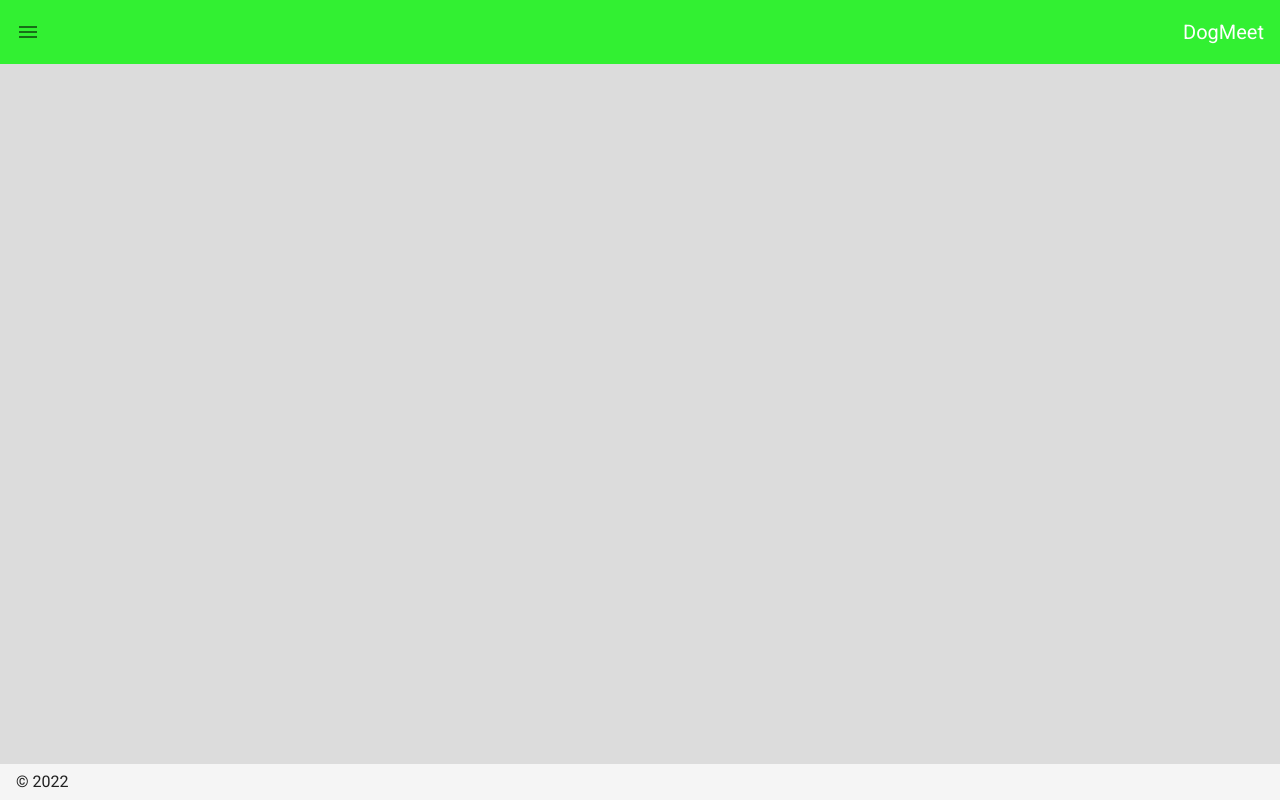
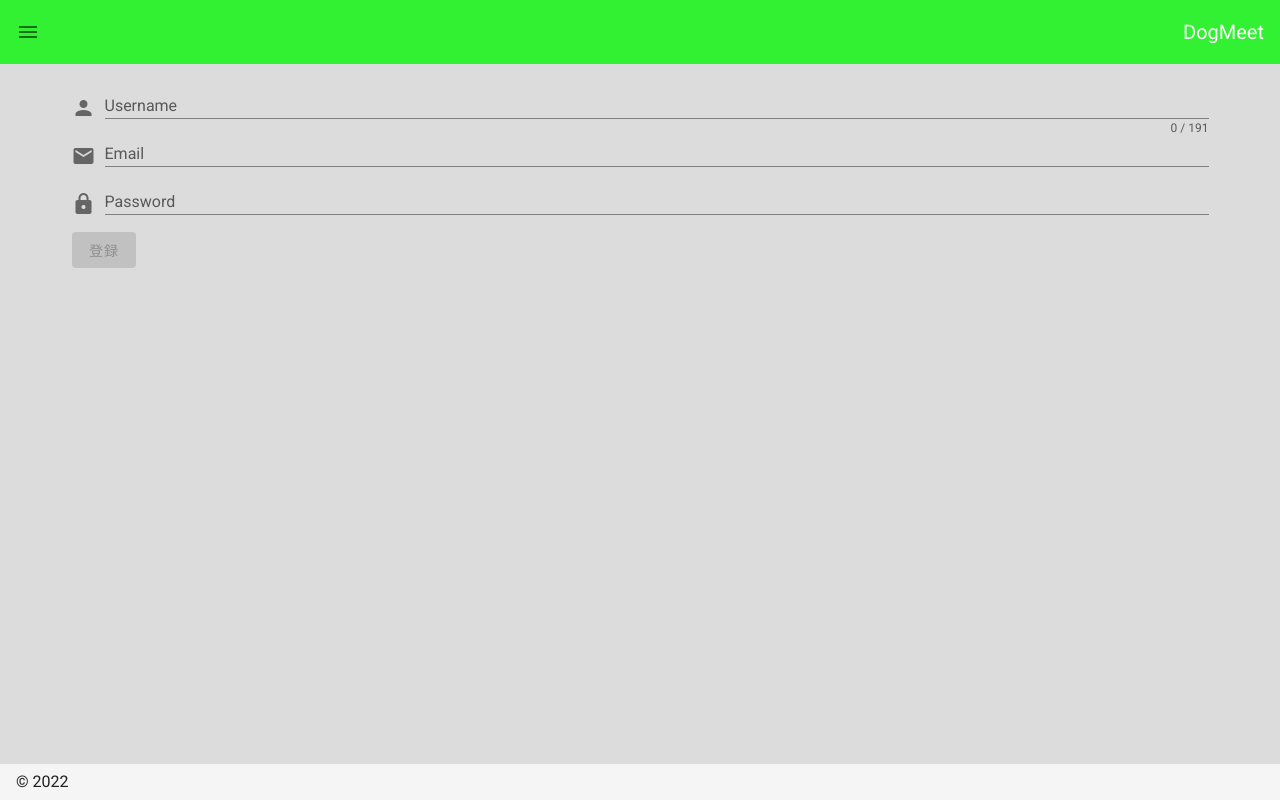
Before and after one commit to makoto-tanji/dogmeet-nuxt, a Nuxt app: page /register in a window 1280 px wide. Before the commit this address had no page. Built offline with nearby package versions, Linux system fonts and the light colour scheme.

Commit message:
Add: register.vue and thanks.vue

```diff
--- /dev/null
+++ b/pages/register.vue
@@ -0,0 +1,126 @@
+<template>
+  <v-container>
+    <v-form
+      ref="form"
+      v-model="valid"
+    >
+    <v-text-field
+      v-model="name"
+      :rules="nameRules"
+      label="Username"
+      placeholder="Username"
+      counter="191"
+      maxlength="191"
+      required
+      dense
+      prepend-icon="mdi-account"
+    />
+    <v-text-field
+      v-model="email"
+      :rules="emailRules"
+      label="Email"
+      placeholder="Email"
+      maxlength="191"
+      required
+      dense
+      prepend-icon="mdi-email"
+    />
+    <v-text-field
+      v-model="password"
+      :rules="passwordRules"
+      label="Password"
+      placeholder="Password"
+      maxlength="191"
+      required
+      dense
+      type="password"
+      prepend-icon="mdi-lock"
+    />
+    <v-btn
+      :disabled="!valid"
+      color="primary"
+      @click="register"
+    >
+      登録
+    </v-btn>
+    </v-form>
+  </v-container>
+</template>
+
+<script>
+export default {
+  // middleware: 'auth'
+  // auth: false,
+
+  data() {
+    return {
+      name: null,
+      email: null,
+      password: null,
+
+      valid: true,
+      nameRules: [
+        (v) => {
+          return (v) ? true : 'お名前を入力してください';
+        }
+      ],
+      emailRules: [
+        (v) => {
+          return (v) ? true : 'メールアドレスを入力してください';
+        },
+        (v) => {
+          return ( /^[\w\-._]+@[\w\-._]+\.[A-Za-z]+$/.test(v) )? true : 'メールアドレス形式で入力してください'
+        },
+      ],
+      passwordRules: [
+        (v) => {
+          return (v) ? true : 'パスワードを入力してください';
+        }
+      ],
+    }
+  }, //end data
+
+  computed: {
+
+  }, //end computed
+
+  filters: {
+
+  }, //end filters
+
+  methods: {
+    // 新規登録
+    async register() {
+      console.log(this.$refs.form.validate());
+      try {
+        await this.$axios.post(
+          `${this.$axios.defaults.baseURL}api/auth/register`, {
+            name: this.name,
+            email: this.email,
+            password: this.password,
+          }
+        );
+        this.$reuter.push('/thanks');
+      } catch(error) {
+        alert(
+          ( (error.response.data.error.name)? `${error.response.data.error.name}\n` : '')
+          + ( (error.response.data.error.email)? `${error.response.data.error.email}\n` : '')
+          + ( (error.response.data.error.password)? `${error.response.data.error.password}\n` : '')
+        );
+      }
+    },
+  }, //end methods
+
+  created() {
+
+  }, //end created
+
+  mounted() {
+
+  }, //end mounted
+}
+</script>
+
+<style scoped>
+
+</style>
--- /dev/null
+++ b/pages/thanks.vue
@@ -0,0 +1,48 @@
+<template>
+  <v-container>
+    <div>
+      <p>登録ありがとうございます</p>
+      <v-btn color="primary">
+        <NuxtLink to="/login" class="btn">ログインする</NuxtLink>
+      </v-btn>
+    </div>
+  </v-container>
+</template>
+
+<script>
+export default {
+  // middleware: 'auth'
+
+  data() {
+    return {
+
+    }
+  }, //end data
+
+  computed: {
+
+  }, //end computed
+
+  filters: {
+
+  }, //end filters
+
+  methods: {
+
+  }, //end methods
+
+  created() {
+
+  }, //end created
+
+  mounted() {
+
+  }, //end mounted
+}
+</script>
+
+<style scoped>
+.btn{
+  color: white;
+}
+</style>
```
